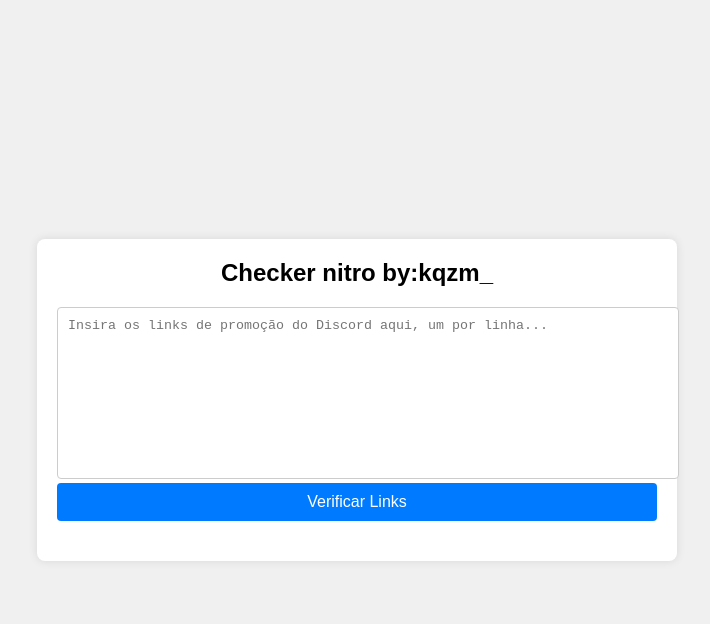
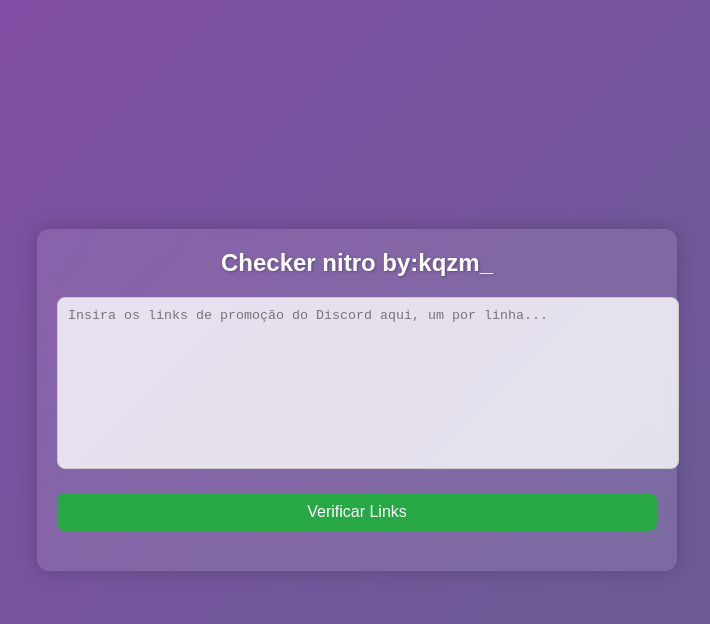
Before and after one commit to Codifyomaislindo/Checker-, a plain HTML site: page index.html in a window 1280 px wide. Shown: the whole page, without its empty margins (283-993 px from the left). Drawn offline with Linux system fonts and the light colour scheme.

Commit message:
Update styles.css

```diff
--- a/styles.css
+++ b/styles.css
@@ -6,46 +6,61 @@ body {
     justify-content: center;
     align-items: center;
     height: 100vh;
-    background-color: #f0f0f0;
+    background: linear-gradient(135deg, #6d5b97, #6d5b97, #8e44ad, #6d5b97, #6d5b97);
+    background-size: 400% 400%;
+    animation: gradientBackground 15s ease infinite;
+    color: white;
+}
+
+@keyframes gradientBackground {
+    0% { background-position: 0% 50%; }
+    50% { background-position: 100% 50%; }
+    100% { background-position: 0% 50%; }
 }
 
 #container {
-    background: white;
+    background: rgba(255, 255, 255, 0.1);
+    backdrop-filter: blur(10px);
     padding: 20px;
-    border-radius: 8px;
-    box-shadow: 0 0 10px rgba(0,0,0,0.1);
+    border-radius: 12px;
+    box-shadow: 0 0 20px rgba(0, 0, 0, 0.2);
     width: 90%;
     max-width: 600px;
+    text-align: center;
 }
 
 h2 {
     margin-top: 0;
-    text-align: center;
+    text-shadow: 1px 1px 3px rgba(0, 0, 0, 0.3);
 }
 
 textarea {
     width: 100%;
     height: 150px;
     padding: 10px;
-    border-radius: 4px;
+    border-radius: 8px;
     border: 1px solid #ccc;
     resize: none;
+    margin-bottom: 10px;
+    background: rgba(255, 255, 255, 0.8);
 }
 
 button {
     display: block;
     width: 100%;
     padding: 10px;
-    background-color: #007bff;
+    background-color: #28a745;
     color: white;
     border: none;
-    border-radius: 4px;
+    border-radius: 8px;
     font-size: 16px;
     cursor: pointer;
+    margin-top: 10px;
+    transition: background-color 0.3s ease;
 }
 
 button:hover {
-    background-color: #0056b3;
+    background-color: #218838;
 }
 
 #results {
@@ -55,36 +70,36 @@ button:hover {
 .result-item {
     margin: 5px 0;
     padding: 10px;
-    border-radius: 4px;
-    background-color: #f9f9f9;
+    border-radius: 8px;
+    background-color: rgba(255, 255, 255, 0.8);
     border: 1px solid #ddd;
+    text-align: left;
 }
 
 #summary {
     margin-top: 20px;
     font-weight: bold;
-    text-align: center;
 }
 
 #loading {
     display: none;
     margin-top: 10px;
-    text-align: center;
 }
 
 #downloadBtn {
     display: none;
     width: 100%;
     padding: 10px;
-    background-color: #28a745;
+    background-color: #007bff;
     color: white;
     border: none;
-    border-radius: 4px;
+    border-radius: 8px;
     font-size: 16px;
     cursor: pointer;
     margin-top: 10px;
+    transition: background-color 0.3s ease;
 }
 
 #downloadBtn:hover {
-    background-color: #218838;
-  }
+    background-color: #0056b3;
+}
```
